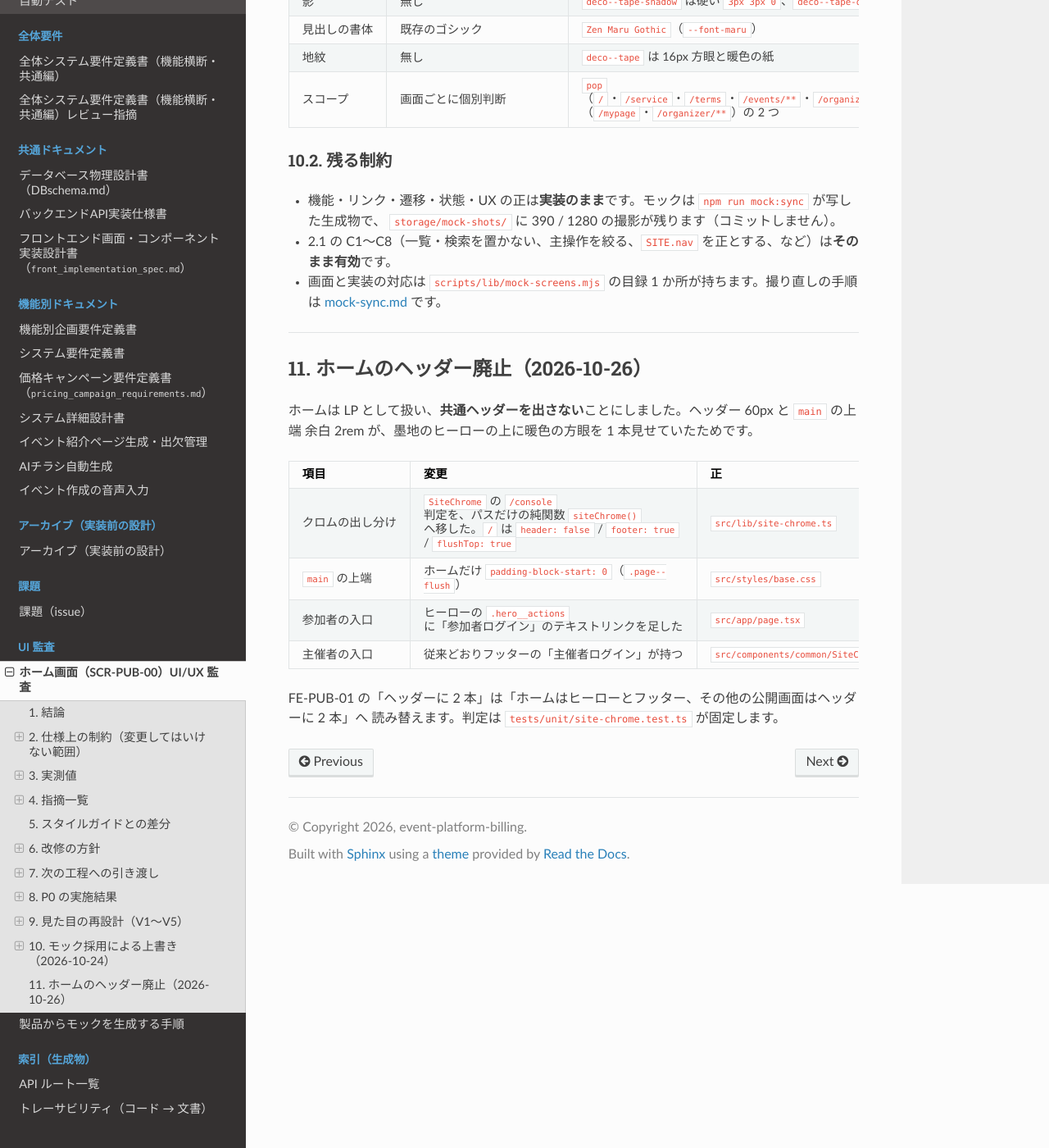
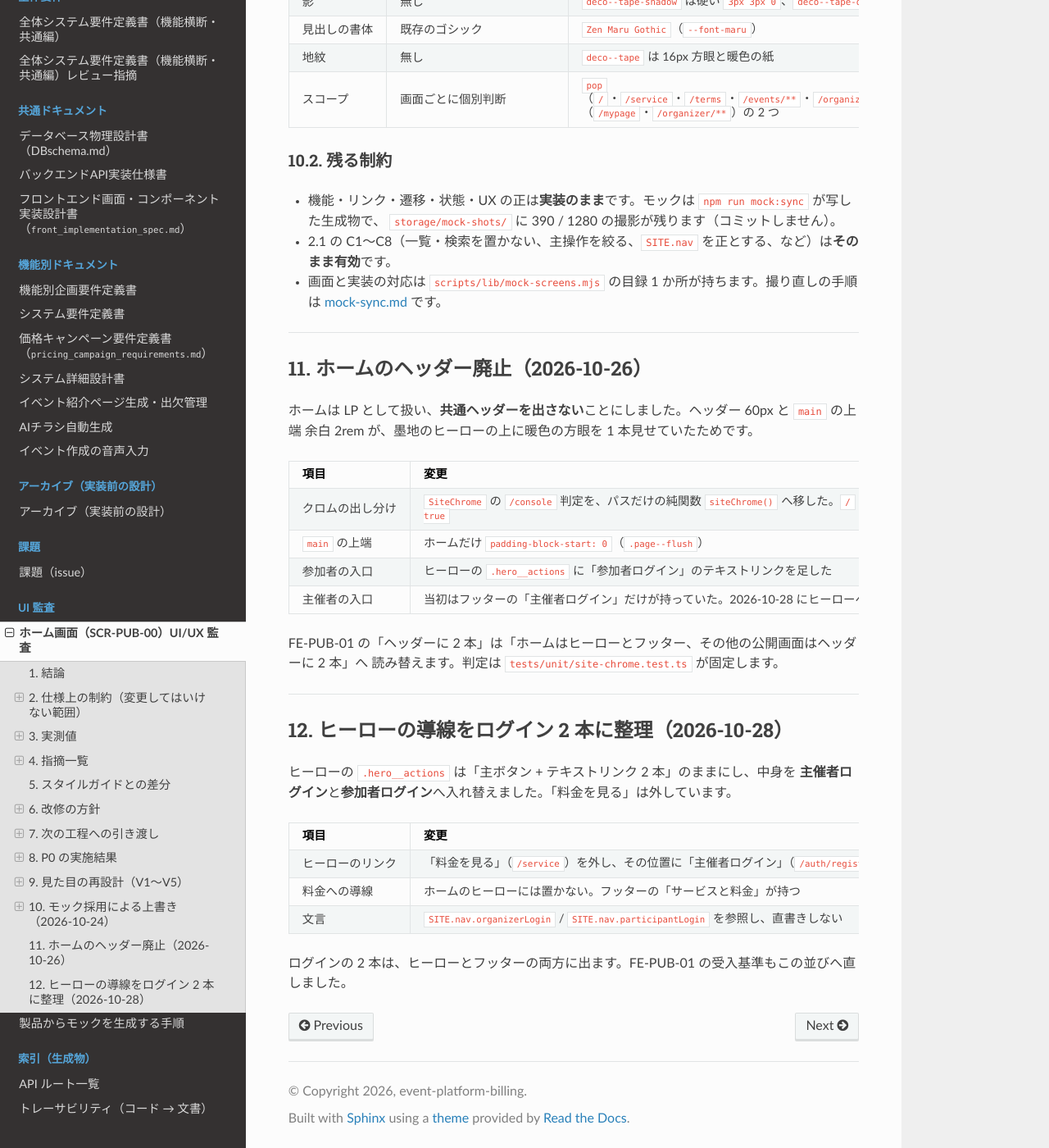
Before and after one commit to HirofumiSato/EventKreater, a Sphinx documentation site: the page built from docs/ui-review/home-audit.md, in a window 1280 px wide and 1400 px high, scrolled down 11409 px. Shown: the whole window at 82% size. Built offline with Sphinx 7.4.7 and the Read the Docs theme 3.1.0, drawn with Linux system fonts in a browser that asks for light colours.

Commit message:
ホームのヒーローから料金リンクを外し、主催者ログインを並べる
主操作の下はログイン2本（主催者・参加者）に揃える。料金への導線はフッターの「サービスと料金」が持つ。仕様書・監査記録・モックを同じコミットで追随させた。

Co-authored-by: Cursor <cursoragent@cursor.com>

```diff
--- a/docs/ui-review/home-audit.md
+++ b/docs/ui-review/home-audit.md
@@ -414,7 +414,22 @@ Invoke-WebRequest -Uri "http://127.0.0.1:8000/api/v1/flyers/generate" -Method PO
 | クロムの出し分け | `SiteChrome` の `/console` 判定を、パスだけの純関数 `siteChrome()` へ移した。`/` は `header: false` / `footer: true` / `flushTop: true` | `src/lib/site-chrome.ts` |
 | `main` の上端 | ホームだけ `padding-block-start: 0`（`.page--flush`） | `src/styles/base.css` |
 | 参加者の入口 | ヒーローの `.hero__actions` に「参加者ログイン」のテキストリンクを足した | `src/app/page.tsx` |
-| 主催者の入口 | 従来どおりフッターの「主催者ログイン」が持つ | `src/components/common/SiteChrome.tsx` |
+| 主催者の入口 | 当初はフッターの「主催者ログイン」だけが持っていた。2026-10-28 にヒーローへ移し、「料金を見る」と入れ替えた（第 12 節） | `src/app/page.tsx` |
 
 FE-PUB-01 の「ヘッダーに 2 本」は「ホームはヒーローとフッター、その他の公開画面はヘッダーに 2 本」へ
 読み替えます。判定は `tests/unit/site-chrome.test.ts` が固定します。
+
+---
+
+## 12. ヒーローの導線をログイン 2 本に整理（2026-10-28）
+
+ヒーローの `.hero__actions` は「主ボタン + テキストリンク 2 本」のままにし、中身を
+**主催者ログイン**と**参加者ログイン**へ入れ替えました。「料金を見る」は外しています。
+
+| 項目 | 変更 | 正 |
+| --- | --- | --- |
+| ヒーローのリンク | 「料金を見る」（`/service`）を外し、その位置に「主催者ログイン」（`/auth/register`）を置いた。並びは 主ボタン → 主催者ログイン → 参加者ログイン | `src/app/page.tsx` |
+| 料金への導線 | ホームのヒーローには置かない。フッターの「サービスと料金」が持つ | `src/components/common/SiteChrome.tsx` |
+| 文言 | `SITE.nav.organizerLogin` / `SITE.nav.participantLogin` を参照し、直書きしない | `src/lib/site.ts` |
+
+ログインの 2 本は、ヒーローとフッターの両方に出ます。FE-PUB-01 の受入基準もこの並びへ直しました。
```
Also changed, not shown: docs/front_implementation_spec.md (+4 -4 lines), docs/overall_system_requirements_common.md (+2 -2 lines), docs/doc-index.json, 3 other files.
